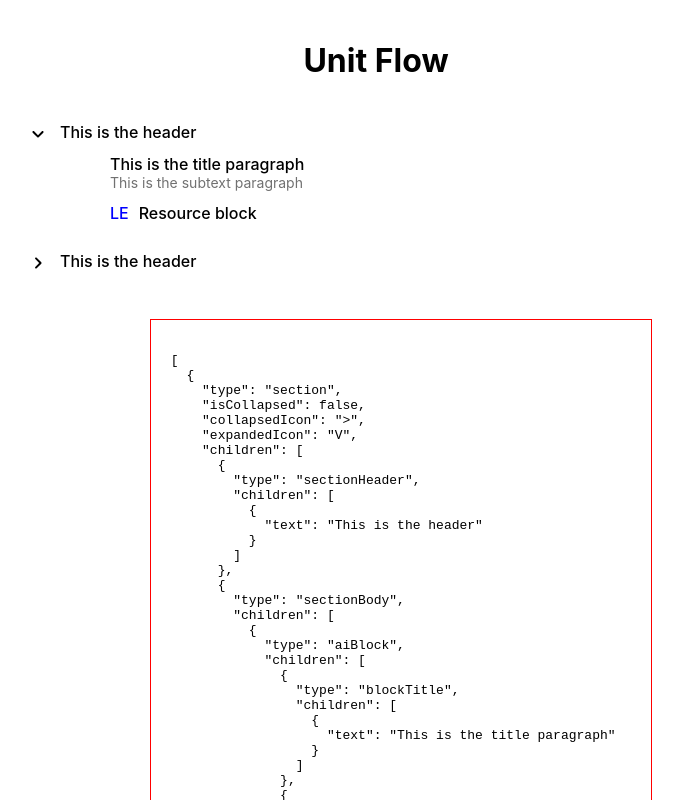
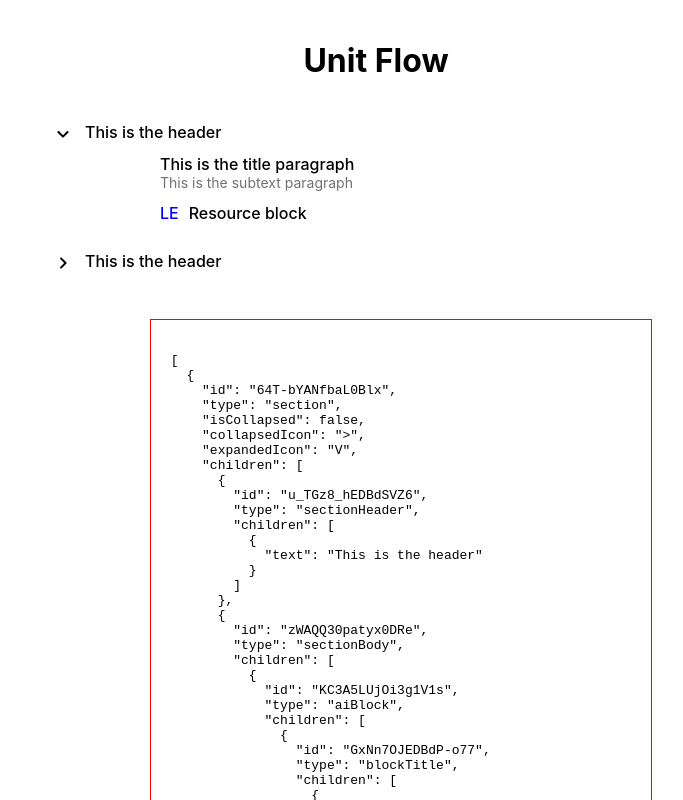
Before and after one commit to prit-toddleapp/slate-demo, a React (Create React App) app: page / in a window 1280 px wide. Shown: the top 800 px of the page, without its empty margins (264-947 px from the left). Built offline with nearby package versions, Linux system fonts and the light colour scheme.

Commit message:
implemented basic DND

```diff
--- a/package.json
+++ b/package.json
@@ -3,6 +3,8 @@
   "version": "0.1.0",
   "private": true,
   "dependencies": {
+    "@dnd-kit/core": "^6.0.8",
+    "@dnd-kit/sortable": "^7.0.2",
     "@emotion/react": "^11.11.0",
     "@emotion/styled": "^11.11.0",
     "@mui/icons-material": "^5.11.16",
@@ -11,6 +13,7 @@
     "@testing-library/react": "^13.4.0",
     "@testing-library/user-event": "^13.5.0",
     "lodash": "^4.17.21",
+    "nanoid": "^4.0.2",
     "react": "^18.2.0",
     "react-dom": "^18.2.0",
     "react-scripts": "5.0.1",
--- /dev/null
+++ b/src/Plugins/WithNodeId.js
@@ -0,0 +1,31 @@
+import { Element } from "slate";
+import { nanoid } from "nanoid";
+
+export const makeNodeId = () => nanoid(16);
+
+export const assignIdRecursively = (node) => {
+  if (Element.isElement(node)) {
+    node.id = makeNodeId();
+    node.children.forEach(assignIdRecursively);
+  }
+};
+
+export const withNodeId = (editor) => {
+  const { apply } = editor;
+
+  editor.apply = (operation) => {
+    if (operation.type === "insert_node") {
+      assignIdRecursively(operation.node);
+      return apply(operation);
+    }
+
+    if (operation.type === "split_node") {
+      operation.properties.id = makeNodeId();
+      return apply(operation);
+    }
+
+    return apply(operation);
+  };
+
+  return editor;
+};
--- a/src/Plugins/index.js
+++ b/src/Plugins/index.js
@@ -1,5 +1,6 @@
 import { Editor, Transforms } from "slate";
 import { incrementPath } from "../Utils/Misc";
+import { makeNodeId } from "./WithNodeId";
 
 export const findElementPath = (editor, element) => {
   const [match] = Editor.nodes(editor, {
@@ -47,6 +48,7 @@ export const addNewBlock = (
   editor,
   element,
   block = {
+    id: makeNodeId(),
     type: "newBlock",
     children: [
       {
@@ -61,6 +63,7 @@ export const addNewBlock = (
 
 export const addShifuSearchBox = (editor, element) => {
   const newBlock = {
+    id: makeNodeId(),
     type: "searchBox",
     children: [
       {
--- a/src/Utils/DefaultBlocksUtil.js
+++ b/src/Utils/DefaultBlocksUtil.js
@@ -1,5 +1,8 @@
+import { makeNodeId } from "../Plugins/WithNodeId";
+
 export const DefaultBlock = {
   section: {
+    id: makeNodeId(),
     type: "section",
     isCollapsed: false,
     children: [
@@ -14,6 +17,7 @@ export const DefaultBlock = {
     ],
   },
   sectionHeader: {
+    id: makeNodeId(),
     type: "sectionHeader",
     children: [
       {
@@ -22,6 +26,7 @@ export const DefaultBlock = {
     ],
   },
   sectionBody: {
+    id: makeNodeId(),
     type: "sectionBody",
     children: [
       {
@@ -30,32 +35,39 @@ export const DefaultBlock = {
     ],
   },
   aiBlock: {
+    id: makeNodeId(),
     type: "aiBlock",
     children: [
       {
+        id: makeNodeId(),
         type: "blockTitle",
         children: [{ text: "" }],
       },
       {
+        id: makeNodeId(),
         type: "blockSubtext",
         children: [{ text: "" }],
       },
     ],
   },
   resourceBlock: {
+    id: makeNodeId(),
     type: "resourceBlock",
     iconUrl: "",
     children: [{ text: "" }],
   },
   blockTitle: {
+    id: makeNodeId(),
     type: "blockTitle",
     children: [{ text: "" }],
   },
   blockSubtext: {
+    id: makeNodeId(),
     type: "blockSubtext",
     children: [{ text: "" }],
   },
   paragraph: {
+    id: makeNodeId(),
     type: "paragraph",
     children: [
       {
@@ -67,12 +79,14 @@ export const DefaultBlock = {
 
 export const initialValue = [
   {
+    id: makeNodeId(),
     type: "section",
     isCollapsed: false,
     collapsedIcon: ">",
     expandedIcon: "V",
     children: [
       {
+        id: makeNodeId(),
         type: "sectionHeader",
         children: [
           {
@@ -81,23 +95,28 @@ export const initialValue = [
         ],
       },
       {
+        id: makeNodeId(),
         type: "sectionBody",
         //isCollapsed: false, is this appraoch better?
         children: [
           {
+            id: makeNodeId(),
             type: "aiBlock",
             children: [
               {
+                id: makeNodeId(),
                 type: "blockTitle",
                 children: [{ text: "This is the title paragraph" }],
               },
               {
+                id: makeNodeId(),
                 type: "blockSubtext",
                 children: [{ text: "This is the subtext paragraph" }],
               },
             ],
           },
           {
+            id: makeNodeId(),
             type: "resourceBlock",
             iconUrl: "LE",
             children: [{ text: "Resource block" }],
@@ -107,12 +126,14 @@ export const initialValue = [
     ],
   },
   {
+    id: makeNodeId(),
     type: "section",
     isCollapsed: true,
     collapsedIcon: ">",
     expandedIcon: "V",
     children: [
       {
+        id: makeNodeId(),
         type: "sectionHeader",
         children: [
           {
@@ -121,23 +142,28 @@ export const initialValue = [
         ],
       },
       {
+        id: makeNodeId(),
         type: "sectionBody",
         //isCollapsed: false, is this appraoch better?
         children: [
           {
+            id: makeNodeId(),
             type: "aiBlock",
             children: [
               {
+                id: makeNodeId(),
                 type: "blockTitle",
                 children: [{ text: "This is the title paragraph" }],
               },
               {
+                id: makeNodeId(),
                 type: "blockSubtext",
                 children: [{ text: "This is the subtext paragraph" }],
               },
             ],
           },
           {
+            id: makeNodeId(),
             type: "resourceBlock",
             iconUrl: "LE",
             children: [{ text: "Resource block" }],
--- a/src/components/UnitFlow.js
+++ b/src/components/UnitFlow.js
@@ -1,7 +1,7 @@
-import React, { useState, useCallback, useRef } from "react";
+import React, { useState, useCallback, useRef, useMemo } from "react";
 import classes from "./UnitFlow.module.css";
 import { createEditor, Transforms, Editor } from "slate";
-import { Slate, Editable, withReact } from "slate-react";
+import { Slate, Editable, withReact, ReactEditor } from "slate-react";
 import {
   AiBlock,
   BlockSubtext,
@@ -19,20 +19,96 @@ import { JSONViewer } from "./../Utils/JsonViewer";
 import { findElementPath } from "../Plugins";
 import BlockWrapper from "./Elements/BlockWrapper/BlockWrapper";
 import { initialValue } from "../Utils/DefaultBlocksUtil";
-
 import {
   getSectionFromInputText,
   incrementPath,
   decrementPath,
 } from "../Utils/Misc";
 import Paragraph from "./Elements/Paragraph/Paragraph";
+import { DndContext, DragOverlay } from "@dnd-kit/core";
+import {
+  SortableContext,
+  useSortable,
+  verticalListSortingStrategy,
+} from "@dnd-kit/sortable";
+import { withNodeId } from "../Plugins/WithNodeId";
+import { createPortal } from "react-dom";
+import _ from "lodash";
+import DragIndicatorIcon from "@mui/icons-material/DragIndicator";
+
+const useEditor = () =>
+  useMemo(() => withNodeId(withReact(createEditor())), []);
 
 function UnitFlow() {
-  const [editor] = useState(() => withReact(createEditor()));
+  const editor = useEditor();
   const [value, setValue] = useState(initialValue);
   const abortController = useRef(null);
 
+  //drag and drop
+  const [activeId, setActiveId] = useState(null);
+  const activeElement = editor.children.find((x) => x.id === activeId);
+  console.log({ editor });
+  const handleDragStart = (event) => {
+    if (event.active) {
+      clearSelection();
+      setActiveId(event.active.id);
+    }
+    console.log({ event });
+  };
+
+  const handleDragEnd = (event) => {
+    // const overId = event.over?.id;
+    // const overIndex = value.findIndex((x) => x.id === overId);
+    // console.log({ event, overId, overIndex, child: editor });
+    // console.log({ activeElement, editor });
+    // let elementPath = findElementPath(editor, activeElement);
+    // if (overId !== activeId && overIndex !== -1 && overId !== undefined) {
+    //   Transforms.moveNodes(editor, {
+    //     at: [],
+    //     match: (node) => node.id === activeId,
+    //     to: [overIndex],
+    //   });
+    // }
+
+    // setActiveId(null);
+    const overId = event.over?.id;
+    const overIndex = editor.children.findIndex((x) => x.id === overId);
+
+    if (overId !== activeId && overIndex !== -1) {
+      Transforms.moveNodes(editor, {
+        at: [],
+        match: (node) => node.id === activeId,
+        to: [overIndex],
+      });
+    }
+
+    setActiveId(null);
+  };
+
+  const handleDragCancel = () => {
+    setActiveId(null);
+  };
+
+  const clearSelection = () => {
+    ReactEditor.blur(editor);
+    Transforms.deselect(editor);
+    window.getSelection()?.empty();
+  };
+
   const renderElement = useCallback((props) => {
+    const isDraggableBlock = _.includes(
+      ["section", "resourceBlock", "paragraph", "newBlock", "aiBlock"],
+      props.element.type
+    );
+
+    return isDraggableBlock ? (
+      <SortableElement {...props} renderElement={renderElementContent} />
+    ) : (
+      renderElementContent(props)
+    );
+  }, []);
+
+  const renderElementContent = useCallback((props) => {
     switch (props.element.type) {
       case "section":
         return (
@@ -209,6 +285,12 @@ function UnitFlow() {
     console.log(Editor.unhangRange(editor, editor.selection));
   };
   console.log(value);
+
+  const items = useMemo(
+    () => editor.children.map((element) => element.id),
+    [editor.children]
+  );
+
   return (
     <div className={classes.untFlowBlock}>
       <h1>Unit Flow</h1>
@@ -216,6 +298,15 @@ function UnitFlow() {
         <Slate editor={editor} value={value} onChange={(v) => setValue(v)}>
           {/* <button onClick={select}>select</button>
           <button onClick={show}>give selection</button> */}
+          <DndContext
+            onDragStart={handleDragStart}
+            onDragEnd={handleDragEnd}
+            onDragCancel={handleDragCancel}
+          >
+            <SortableContext
+              items={items}
+              strategy={verticalListSortingStrategy}
+            >
               <Editable
                 renderElement={renderElement}
                 renderLeaf={renderLeaf}
@@ -223,6 +314,16 @@ function UnitFlow() {
                   keyDownOps(event);
                 }}
               />
+            </SortableContext>
+            {createPortal(
+              <DragOverlay adjustScale={false}>
+                {activeElement && (
+                  <DragOverlayContent element={activeElement} editor={editor} />
+                )}
+              </DragOverlay>,
+              document.body
+            )}
+          </DndContext>
         </Slate>
       </div>
       {JSONViewer(value)}
@@ -249,3 +350,124 @@ const Leaf = (props) => {
 //components
 
 export default UnitFlow;
+
+const DragOverlayContent = ({ element }) => {
+  const editor = useEditor();
+  const [value] = useState([JSON.parse(JSON.stringify(element))]); // clone
+  const renderElement = useCallback((props) => {
+    switch (props.element.type) {
+      case "section":
+        return (
+          <BlockWrapper
+            child={<Section {...props} />}
+            editor={editor}
+            isDragged={true}
+            {...props}
+          />
+        );
+      case "sectionHeader":
+        return <SectionHeader {...props} />;
+      case "sectionBody":
+        return <SectionBody {...props} />;
+      case "aiBlock":
+        return (
+          <BlockWrapper
+            child={<AiBlock {...props} editor={editor} />}
+            editor={editor}
+            isDragged={true}
+            {...props}
+          />
+        );
+      case "blockTitle":
+        return <BlockTitle {...props} />;
+      case "blockSubtext":
+        return <BlockSubtext {...props} />;
+      case "resourceBlock":
+        return (
+          <BlockWrapper
+            isDragged={true}
+            child={<ResourceBlock {...props} />}
+            editor={editor}
+            {...props}
+          />
+        );
+      case "searchBox":
+        return <TextBox {...props} />;
+
+      case "regenerateSearchBox":
+        return <RegenerateSearchBox {...props} editor={editor} />;
+      case "stopGeneratingBox":
+        return <StopGeneratingBox {...props} />;
+      case "paragraph":
+        return (
+          <BlockWrapper
+            isDragged={true}
+            child={<Paragraph {...props} editor={editor} />}
+            editor={editor}
+            {...props}
+          />
+        );
+      default:
+        return (
+          <BlockWrapper
+            isDragged={true}
+            child={<DefaultElement {...props} editor={editor} />}
+            editor={editor}
+            {...props}
+          />
+        );
+    }
+  }, []);
+  return (
+    <div className={classes.container}>
+      <div className={classes.dragIcon}>
+        <DragIndicatorIcon fontSize="small" />
+      </div>
+      <Slate editor={editor} value={value}>
+        <Editable readOnly={true} renderElement={renderElement} />
+      </Slate>
+    </div>
+  );
+};
+
+const SortableElement = (props) => {
+  const { attributes, element, children, renderElement } = props;
+  const sortable = useSortable({ id: element.id });
+
+  return (
+    <div {...attributes}>
+      <Sortable sortable={sortable}>
+        <div className={classes.container}>
+          <div
+            contentEditable={false}
+            {...sortable.listeners}
+            className={classes.dragIcon}
+          >
+            <DragIndicatorIcon fontSize="small" />
+          </div>
+          <div>{renderElement(props)}</div>
+        </div>
+      </Sortable>
+    </div>
+  );
+};
+
+const Sortable = ({ sortable, children }) => {
+  return (
+    <div
+      className="sortable"
+      {...sortable.attributes}
+      ref={sortable.setNodeRef}
+      style={{
+        transition: sortable.transition,
+        "--translate-y": toPx(sortable.transform?.y),
+        pointerEvents: sortable.isSorting ? "none" : undefined,
+        opacity: sortable.isDragging ? 0 : 1,
+      }}
+    >
+      {children}
+    </div>
+  );
+};
+
+const toPx = (value) => (value ? `${Math.round(value)}px` : undefined);
--- a/src/components/UnitFlow.module.css
+++ b/src/components/UnitFlow.module.css
@@ -32,3 +32,17 @@
 .slateContainer{
     width: 800px;
 }
+
+.container {
+    display: flex;
+    column-gap: 5px;
+}
+
+.dragIcon {
+    cursor: grab;
+    visibility: hidden;
+}
+
+.container:hover .dragIcon {
+    visibility: visible;
+}
```
Also changed, not shown: 1 other file (tests, documents, lock files or other folders). Lines whose indentation alone changed are shown as unchanged.
